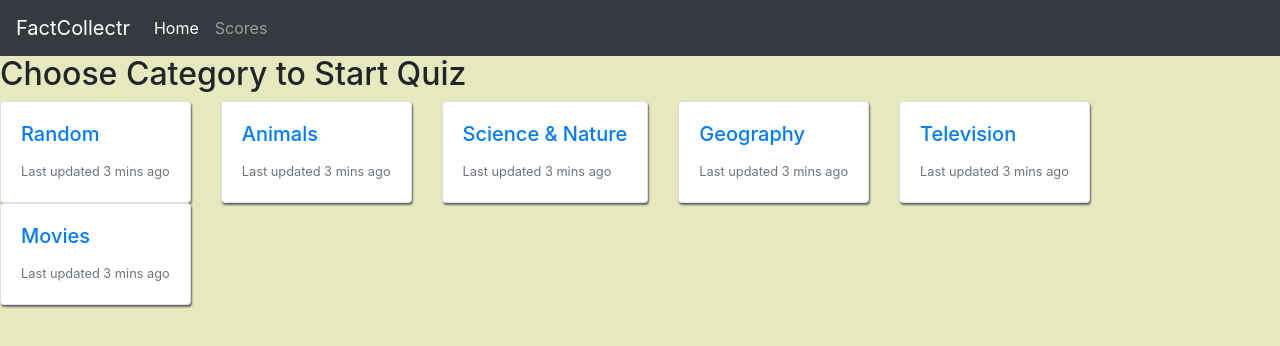
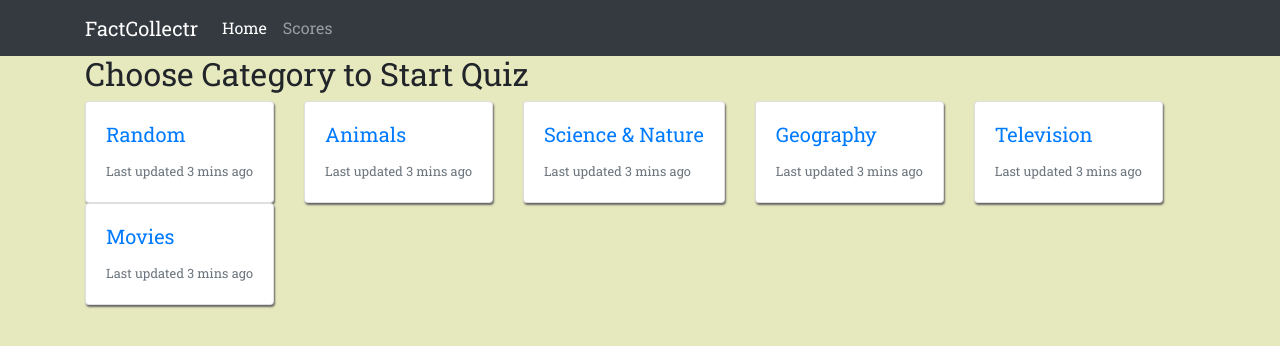
Before and after one commit to awilsongithub/factcollectr, a React (Create React App) app: page / in a window 1280 px wide. Shown: the top 346 px of the page. Built offline with nearby package versions, Linux system fonts and the light colour scheme.

Commit message:
added container, removed btn depress css, added Roboto Slab font

```diff
--- a/public/index.html
+++ b/public/index.html
@@ -3,6 +3,7 @@
   <head>
     <meta charset="utf-8">
     <link rel="shortcut icon" href="%PUBLIC_URL%/favicon.ico">
+    <link href="https://fonts.googleapis.com/css?family=Roboto+Slab" rel="stylesheet">
     <meta name="viewport" content="width=device-width, initial-scale=1, shrink-to-fit=no">
     <meta name="theme-color" content="#000000">
     <!--
--- a/src/App.css
+++ b/src/App.css
@@ -1,16 +1,14 @@
+
+body {
+  /* because of fixed navbar */
+  padding-top: 55px;
+  background-color: #e6e8be;
+  font-family: 'Roboto Slab';
+}
+
 button {
   margin-right: 5px;
-
-  /* depress 3d effect */
-  box-shadow: 0 4px #999;
 }
-  /* depress 3d effect */
-button:active {
-  box-shadow: 0 1px #666;
-  transform: translateY(2px);
-}
-
-
 
 .card button {
   width: 100%;
@@ -51,26 +49,26 @@ body {
 .btn.btn-correct-animate, .btn.btn-correct-animate:hover {
   background: #93f291;
   animation-name: flash;
-  animation-duration: 2.5s;
+  animation-duration: 2s;
   -webkit-animation-name: flash;
-  -webkit-animation-duration: 2.5s;
+  -webkit-animation-duration: 2s;
 }
 @keyframes flash {
   0% {background-color: inherit; }
-  30% {background-color: inherit; }
-  42% {background-color: #93f291; }
-  56% {background-color: inherit; }
-  68% {background-color: #93f291; }
-  90% {background-color: inherit; }
+  16% {background-color: inherit; }
+  32% {background-color: #93f291; }
+  48% {background-color: inherit; }
+  64% {background-color: #93f291; }
+  80% {background-color: inherit; }
   100% {background-color: #93f291; }
 }
 @-webkit-keyframes flash {
   0% {background-color: inherit; }
-  30% {background-color: inherit; }
-  42% {background-color: #93f291; }
-  56% {background-color: inherit; }
-  68% {background-color: #93f291; }
-  90% {background-color: inherit; }
+  16% {background-color: inherit; }
+  32% {background-color: #93f291; }
+  48% {background-color: inherit; }
+  64% {background-color: #93f291; }
+  80% {background-color: inherit; }
   100% {background-color: #93f291; }
 }
 
--- a/src/App.js
+++ b/src/App.js
@@ -112,28 +112,14 @@ class App extends Component {
     const userGuessBtn = $(target);
     const allBtns = userGuessBtn.siblings().addBack();
     const correctAnswerBtn = allBtns.get(indexOfCorrect);
-    console.log('allBtns', allBtns)
-    console.log('correctAnswerBtn', correctAnswerBtn)
-
     allBtns.addClass('disabled');
-
     if(guess === 'correct'){
       userGuessBtn.addClass('btn-correct');
     } else {
       userGuessBtn.addClass('btn-wrong');
         $(correctAnswerBtn).addClass('btn-correct-animate');
-
-
-
-      // find correct and add class setting interval for flashes
-      // and clear interval after x ms
-      // get all btns and correct is btns[randomInsertionPoint] ?
-      // use refs on btns and tag btn if it is the correct answer in Answers which is where the knowledge of which is correct is held
-      //
-      //
     }
   }
-
 
   handleAnswerSubmission = (indexOfGuess, indexOfCorrect, e) => {
     e.preventDefault();
@@ -177,7 +163,7 @@ class App extends Component {
     return (
 
       <BrowserRouter>
-        <div className="App">
+        <div className="App container">
           <Route component={Header} />
           <Switch>
             <Route exact path="/" render={() => <StartScreen
--- a/src/Header.js
+++ b/src/Header.js
@@ -4,6 +4,7 @@ import React from 'react';
 const Header = props => {
   return (
     <nav className="navbar fixed-top navbar-expand-lg navbar-dark bg-dark">
+      <div className='container'>
         <a className="navbar-brand" href="/">FactCollectr</a>
         <button className="navbar-toggler" type="button" data-toggle="collapse" data-target="#navbarNavAltMarkup" aria-controls="navbarNavAltMarkup" aria-expanded="false" aria-label="Toggle navigation">
           <span className="navbar-toggler-icon"></span>
@@ -14,6 +15,7 @@ const Header = props => {
             <a className="nav-item nav-link" href="index.js">Scores</a>
           </div>
         </div>
+      </div>
     </nav>
   )
 }
```
Lines whose indentation alone changed are shown as unchanged.
